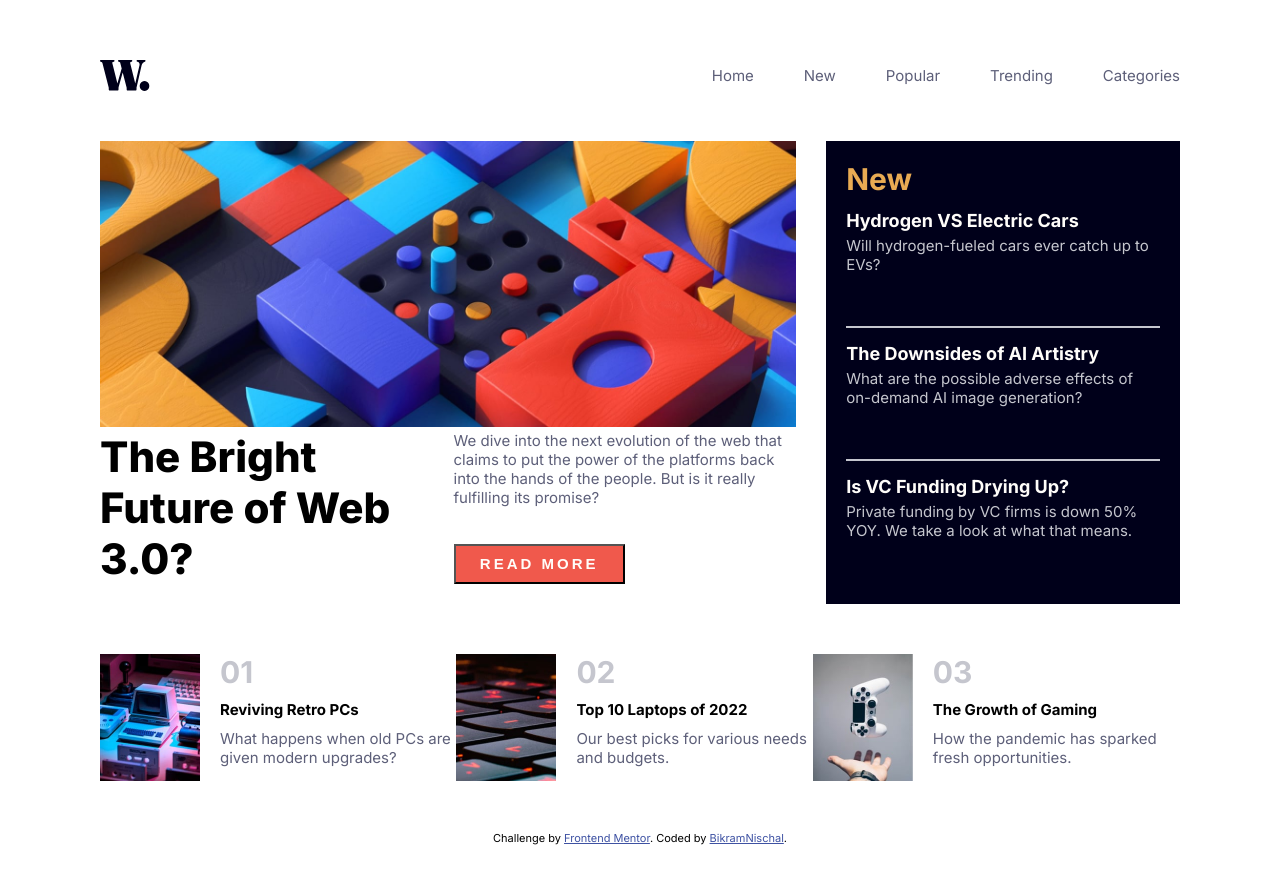
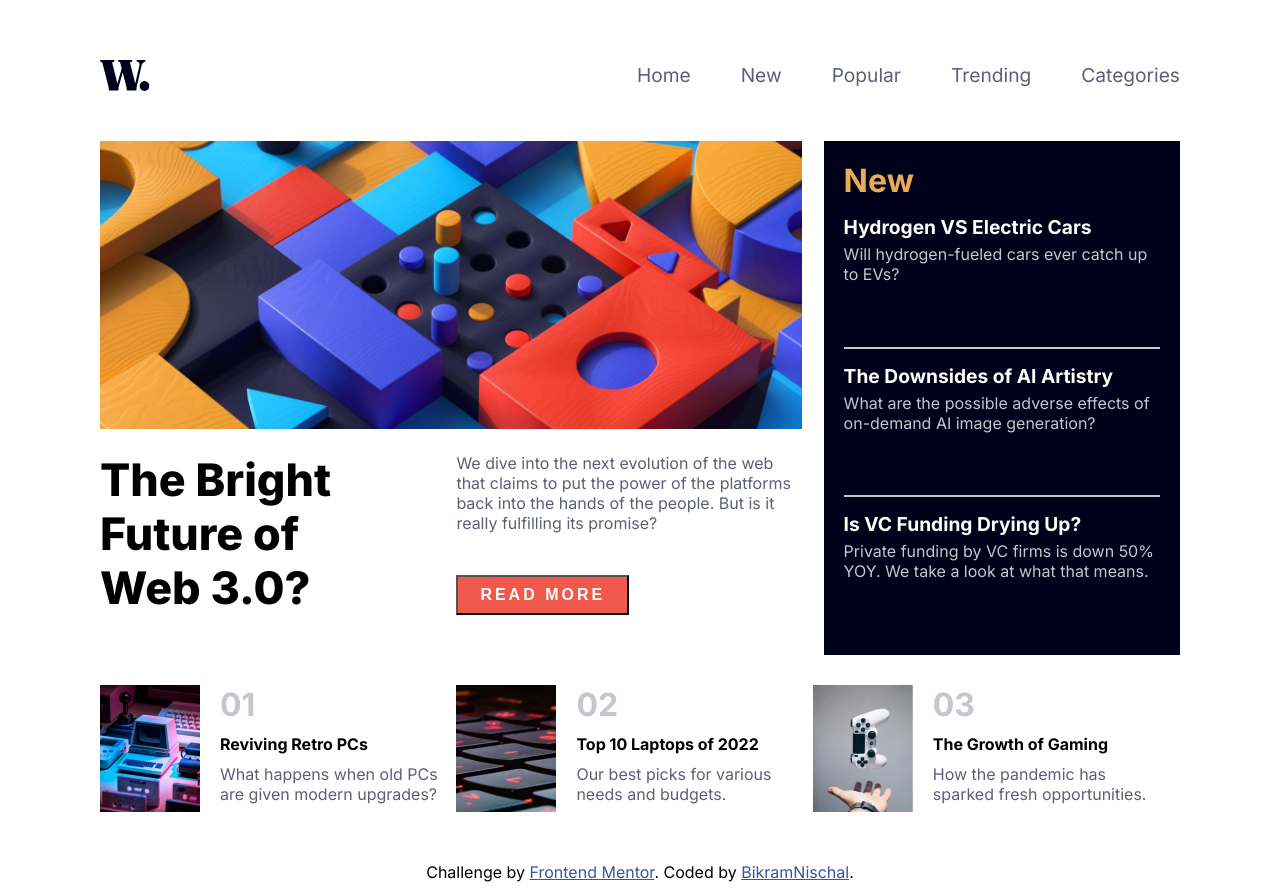
Before and after one commit to BikramNischal/news-homepage, a React (Vite) app: page / in a window 1280 px wide. Before the commit the page ends 855 px from the top, so only its background shows below. Built offline with nearby package versions, Linux system fonts and the light colour scheme.

Commit message:
some css tweaks

```diff
--- a/index.html
+++ b/index.html
@@ -9,20 +9,8 @@
     <link rel="preconnect" href="https://fonts.gstatic.com" crossorigin>
     <link href="https://fonts.googleapis.com/css2?family=Inter:wght@400;700;800&display=swap" rel="stylesheet">
     <link rel="icon" type="image/png" sizes="32x32" href="/src/assets/images/favicon-32x32.png">
-
-    <title>Frontend Mentor | News homepage</title>
-
-    <!-- Feel free to remove these styles or customise in your own stylesheet 👍 -->
-    <style>
-        .attribution {
-            font-size: 11px;
-            text-align: center;
-        }
-
-        .attribution a {
-            color: hsl(228, 45%, 44%);
-        }
-    </style>
+    <link rel="stylesheet" href="./indexStyles.css">
+    <title>News homepage</title>
 </head>
 
 <body>
--- a/indexStyles.css
+++ b/indexStyles.css
@@ -0,0 +1,45 @@
+:root {
+    --primary-orange: hsl(35, 77%, 62%);
+    --primary-red: hsl(5, 85%, 62%);
+    --secondary-white: hsl(36, 100%, 99%);
+    --secondary-gray-blue: hsl(233, 8%, 79%);
+    --secondary-dark-gray-blue: hsl(236, 13%, 42%);
+    --secondary-very-dark-blue: hsl(240, 100%, 5%);
+}
+
+* {
+    box-sizing: border-box;
+    margin: 0;
+    padding: 0;
+}
+
+html {
+    font-size: 16px;
+    font-family: 'Inter', sans-serif;
+    padding: 10px 100px;
+}
+
+.attribution {
+    width: 100%;
+    font-size: 16px;
+    text-align: center;
+}
+
+.attribution a {
+    color: hsl(228, 45%, 44%);
+}
+
+
+@media only screen and (max-width: 1100px) {
+    html {
+        padding: 10px 40px;
+        font-size: 14px;
+    }
+}
+
+@media only screen and (max-width: 800px) {
+    html {
+        font-size: 12px;
+        padding: 15px;
+    }
+}
--- a/src/styles/AppStyle.css
+++ b/src/styles/AppStyle.css
@@ -1,53 +1,19 @@
-:root {
-    --primary-orange: hsl(35, 77%, 62%);
-    --primary-red: hsl(5, 85%, 62%);
-    --secondary-white: hsl(36, 100%, 99%);
-    --secondary-gray-blue: hsl(233, 8%, 79%);
-    --secondary-dark-gray-blue: hsl(236, 13%, 42%);
-    --secondary-very-dark-blue: hsl(240, 100%, 5%);
-}
-
- * {
-    box-sizing: border-box;
-    margin: 0;
-    padding: 0;
-}
-
-
-html {
-    font-size: 15px;
-    font-family: 'Inter', sans-serif;
-    padding : 10px 100px;
-}
-
 .main-container{
     width: 100%;
     min-width: 900px;
     min-height: 200px;
     display:flex;
     justify-content: space-between;
-    margin-bottom: 50px;
+    margin-bottom: 30px;
 }
 
-
-
 @media only screen and ( max-width: 1100px) {
-    html{
-        padding: 10px 40px;
-        font-size: 14px;
-    }
-
     .main-container{
         min-width: 700px;
     }
 }
 
 @media only screen and (max-width: 800px){
-    html{
-        font-size: 12px;
-        padding: 15px;
-    }
-
     .main-container{
         min-width: 200px;
         flex-direction: column;
--- a/src/styles/MainContentStyles.css
+++ b/src/styles/MainContentStyles.css
@@ -1,6 +1,5 @@
 .main-content {
     width: 65%;
-    margin-right: 30px;
     margin-bottom: 20px;
 }
 
@@ -13,6 +12,7 @@
     width: 100%;
     display: flex;
     gap: 10px;
+    padding: 20px 0;
 }
 
 .main-header {
@@ -47,57 +47,58 @@
     letter-spacing: 3px;
 }
 
-.btn:active, .btn:hover{
+.btn:active,
+.btn:hover {
     background-color: var(--secondary-very-dark-blue);
 }
 
 
-@media only screen and (max-width: 1350px){
-    .news-header{
+@media only screen and (max-width: 1350px) {
+    .news-header {
         font-size: 2.8rem;
         padding-right: 50px;
     }
 
-    .btn{
+    .btn {
         height: 40px;
     }
 }
 
-@media only screen and ( max-width: 1100px){
-    .news-header{
+@media only screen and (max-width: 1100px) {
+    .news-header {
         font-size: 2.8rem;
         padding-right: 20px;
     }
 
-    .news-description{
+    .news-description {
         font-size: 0.9rem;
     }
 
-    .btn{
+    .btn {
         width: 70%;
     }
 }
 
-@media only screen and (max-width: 800px){
-    .main-content{
+@media only screen and (max-width: 800px) {
+    .main-content {
         width: 100%;
     }
 
-    .main-news-details{
+    .main-news-details {
         flex-direction: column;
     }
 
-    .main-header{
+    .main-header {
         width: 100%;
     }
 
-    .news-description{
-        width:100%;
+    .news-description {
+        width: 100%;
         font-size: 1.2rem;
         gap: 20px;
     }
 
-    .btn{
-        width:50%;
+    .btn {
+        width: 50%;
     }
 }
--- a/src/styles/NavbarStyles.css
+++ b/src/styles/NavbarStyles.css
@@ -19,6 +19,10 @@
     align-items: center;
     justify-content: flex-end;
     gap: 50px;
+}
+
+.nav-list li{
+    font-size: 1.2rem;
 }
 
 .nav-list li:active,
```
